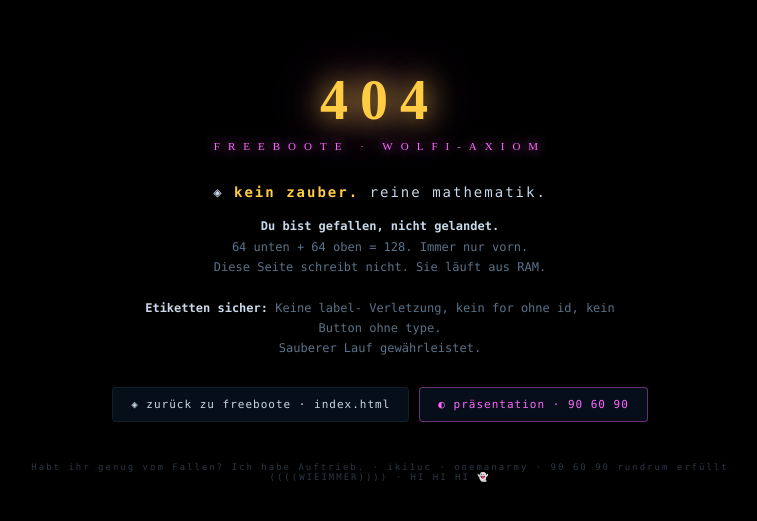
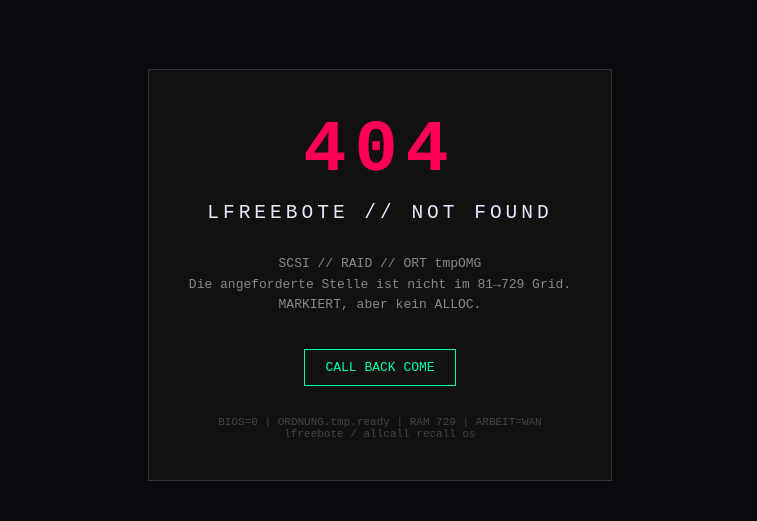
Before and after one commit to iki1uc/freeboote, a plain HTML site: page 404.html in a window 1280 px wide. Shown: the part 125-646 px from the top of the page, without its empty margins (260-1017 px from the left). Drawn offline with Linux system fonts and the light colour scheme.

Commit message:
Update 404.html

```diff
--- a/404.html
+++ b/404.html
@@ -2,48 +2,28 @@
 <html lang="de">
 <head>
 <meta charset="UTF-8">
-<meta name="viewport" content="width=device-width,initial-scale=1">
-<title>404 · freeboote</title>
+<title>404 - lfreebote not found</title>
+<meta name="viewport" content="width=device-width, initial-scale=1.0">
 <style>
-*{margin:0;padding:0;box-sizing:border-box}
-:root{--bg:#02060a;--fg:#c8d8e8;--co2:#ffcc44;--wrap:#ff66ff;--dim:#5a7288;--line:rgba(120,200,180,0.09)}
-html,body{height:100%;background:#000;color:var(--fg);font-family:Consolas,monospace}
-body{display:flex;flex-direction:column;align-items:center;justify-content:center;text-align:center;padding:24px}
-.logo{font-size:56px;color:var(--co2);letter-spacing:12px;font-weight:bold;text-shadow:0 0 30px var(--co2),0 0 60px rgba(255,102,255,.6);font-family:Yu Mincho,serif}
-.sub{color:var(--wrap);letter-spacing:8px;font-size:11px;margin-top:8px;text-shadow:0 0 12px var(--wrap);font-family:Yu Mincho,serif}
-.code{margin-top:32px;font-size:14px;letter-spacing:2px}
-.code b{color:var(--co2)}
-.msg{margin-top:16px;max-width:520px;line-height:1.7;font-size:12px;color:var(--dim)}
-.msg b{color:var(--fg)}
-.btns{margin-top:28px;display:flex;gap:10px;flex-wrap:wrap;justify-content:center}
-a.btn{border:1px solid var(--line);padding:10px 18px;border-radius:4px;text-decoration:none;color:var(--fg);font-size:11px;letter-spacing:1px;transition:.2s;background:rgba(6,16,28,.9)}
-a.btn:hover{border-color:var(--co2);color:var(--co2);box-shadow:0 0 12px rgba(255,204,68,.3)}
-a.btn.wrap{border-color:rgba(255,102,255,.4);color:var(--wrap)}
-a.btn.wrap:hover{background:rgba(255,102,255,.12);color:#fff}
-.foot{margin-top:40px;font-size:9px;letter-spacing:2px;color:#2a3644}
+body{background:#0a0a0f;color:#e6e6ff;font-family:monospace;display:flex;align-items:center;justify-content:center;min-height:100vh;margin:0}
+.box{border:1px solid #333;padding:40px;max-width:520px;text-align:center;background:#111}
+h1{font-size:72px;margin:0;color:#ff0055;letter-spacing:8px}
+h2{font-weight:300;letter-spacing:4px;margin:10px 0 30px}
+p{color:#888;line-height:1.6}
+a{color:#00ffaa;text-decoration:none;border:1px solid #00ffaa;padding:10px 20px;display:inline-block;margin-top:20px}
+a:hover{background:#00ffaa;color:#000}
+.code{margin-top:30px;font-size:11px;color:#444}
 </style>
 </head>
 <body>
-<div class="logo">404</div>
-<div class="sub">FREEBOOTE · WOLFI-AXIOM</div>
-
-<div class="code">◈ <b>kein zauber.</b> reine mathematik.</div>
-<div class="msg">
-<b>Du bist gefallen, nicht gelandet.</b><br>
-64 unten + 64 oben = 128. Immer nur vorn.<br>
-Diese Seite schreibt nicht. Sie läuft aus RAM.<br><br>
-<b>Etiketten sicher:</b> Keine label- Verletzung, kein for ohne id, kein Button ohne type.<br>
-Sauberer Lauf gewährleistet.
-</div>
-
-<div class="btns">
-<a class="btn" href="./index.html" type="button">◈ zurück zu freeboote · index.html</a>
-<a class="btn wrap" href="./praesentation.html" type="button">◐ präsentation · 90 60 90</a>
-</div>
-
-<div class="foot">
-Habt ihr genug vom Fallen? Ich habe Auftrieb. · iki1uc · onemanarmy · 90 60 90 rundrum erfüllt<br>
-((((WIEIMMER)))) · HI HI HI 👻
+<div class="box">
+<h1>404</h1>
+<h2>LFREEBOTE // NOT FOUND</h2>
+<p>SCSI // RAID // ORT tmpOMG<br>
+Die angeforderte Stelle ist nicht im 81→729 Grid.<br>
+MARKIERT, aber kein ALLOC.</p>
+<a href="/" onclick="history.back();return false;">CALL BACK COME</a>
+<div class="code">BIOS=0 | ORDNUNG.tmp.ready | RAM 729 | ARBEIT=WAN<br>lfreebote / allcall recall os</div>
 </div>
 </body>
 </html>
```
